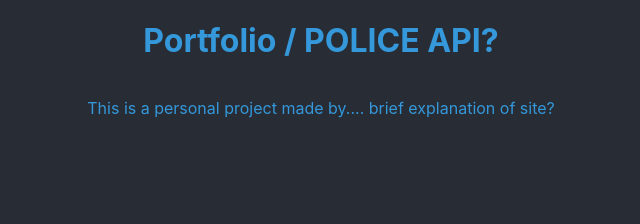
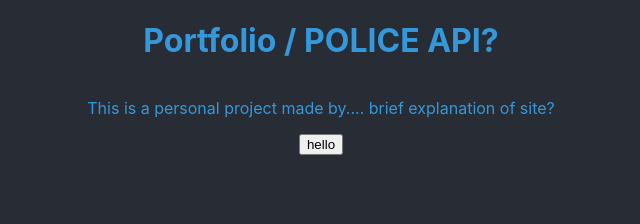
Before and after one commit to mrpingu98/policeAPI, a React (Create React App) app: page / in a window 1280 px wide. Shown: the top 224 px of the page, without its empty margins (319-959 px from the left). Built offline with nearby package versions, Linux system fonts and the light colour scheme.

Commit message:
Importing button component to home page

```diff
--- a/src/Pages/Home.tsx
+++ b/src/Pages/Home.tsx
@@ -1,11 +1,13 @@
 import React from "react";
 import "../Styling/main.scss";
+import { Button } from "../Components/Button";
 
 const Home: React.FC = () => {
   return (
     <div className="centre">
       <h1>Portfolio / POLICE API?</h1>
       <p>This is a personal project made by.... brief explanation of site?</p>
+      <Button text={"hello"} onClick={() => console.log("button clicked")} />
     </div>
   );
 };
```
